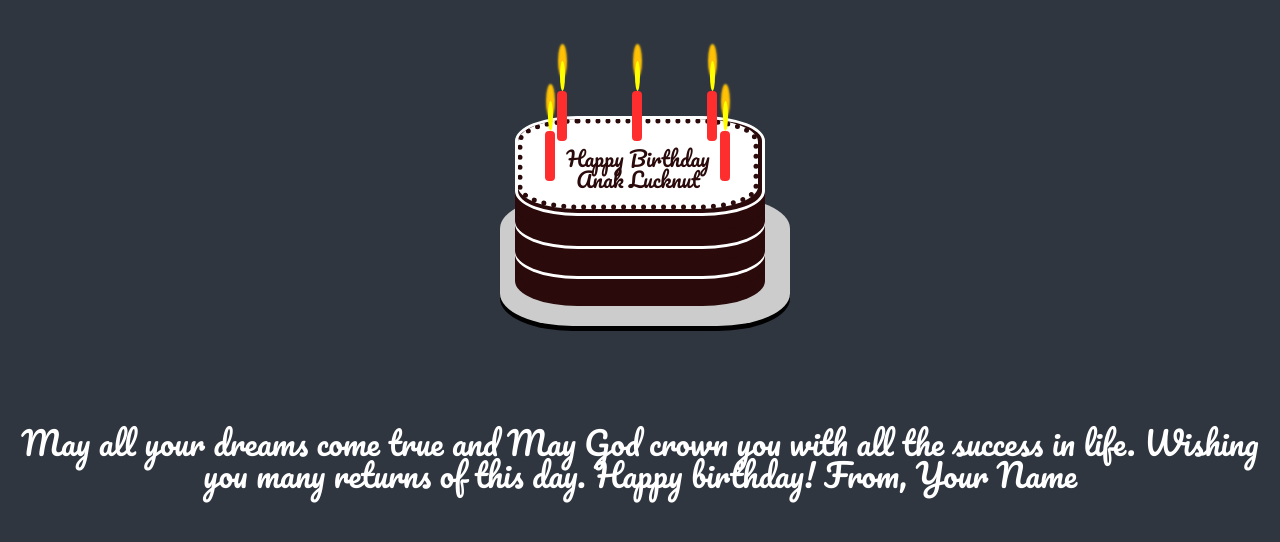
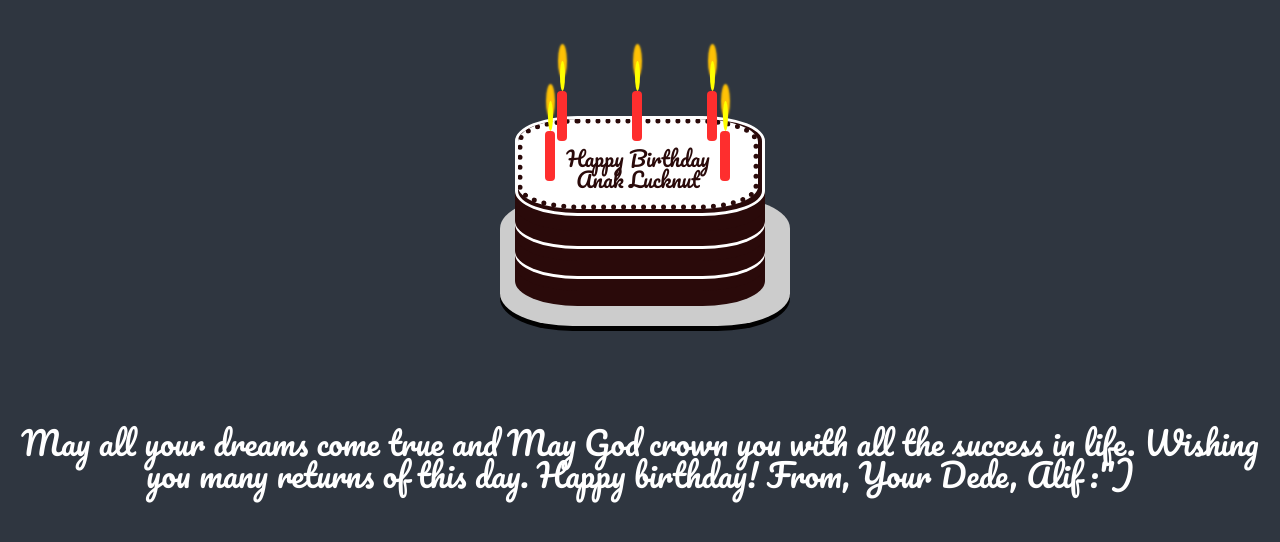
Before and after one commit to GeezCre/GeezCre.github.io, a plain HTML site: page HBDKampret!.html in a window 1280 px wide. Shown: the part 214-756 px from the top of the page. Drawn offline with nearby package versions, Linux system fonts and the light colour scheme; a script that the page names is missing.

Commit message:
Update HBDKampret!.html

```diff
--- a/HBDKampret!.html
+++ b/HBDKampret!.html
@@ -45,7 +45,7 @@
         <div class="flame5"></div>
     </div>
 </div>
-<div class ="text">May all your dreams come true and May God crown you with all the success in life. Wishing you many returns of this day. Happy birthday! From, Your Name
+<div class ="text">May all your dreams come true and May God crown you with all the success in life. Wishing you many returns of this day. Happy birthday! From, Your Dede, Alif :")
 </div>
 
 <audio id="HBD" loop>
```
